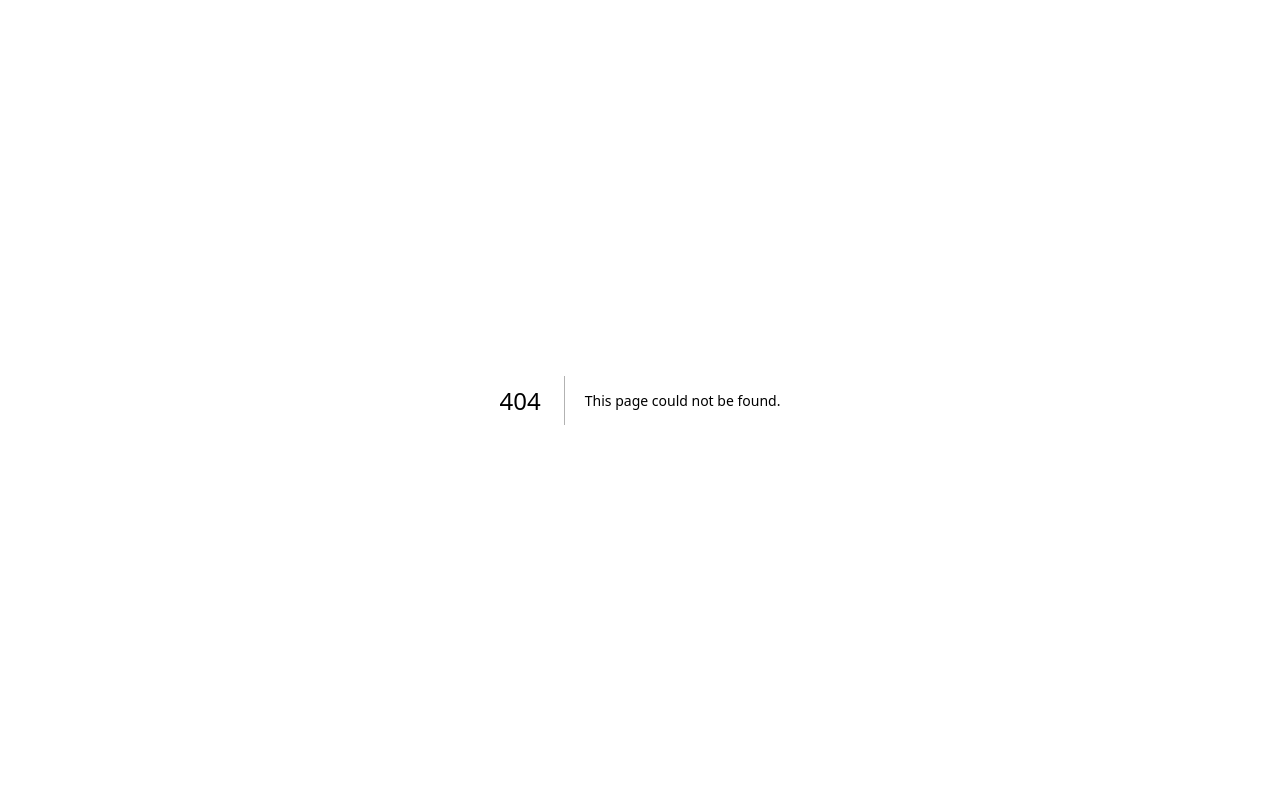
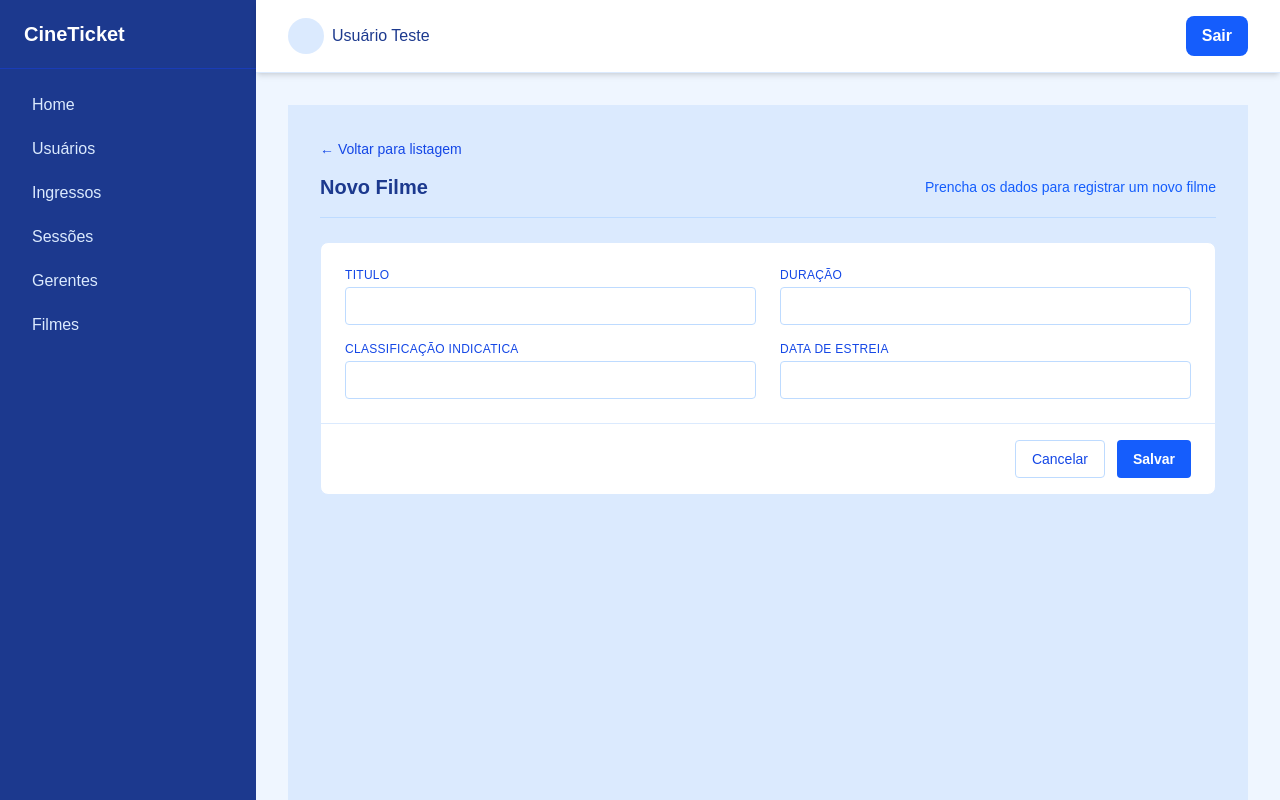
Before and after one commit to joaovictorgm/CineTicketvs2, a Next.js app in the folder front/: page /filmes/novo in a window 1280 px wide. Before the commit this address had no page. Shown: the top 800 px of the page. Built offline with nearby package versions, Linux system fonts and the light colour scheme.

Commit message:
Adicionando as rotas as telas de cadastro e edição de dados para a entidade filme.

```diff
--- /dev/null
+++ b/front/app/(sistema)/filmes/[codigo]/editar/page.tsx
@@ -0,0 +1,33 @@
+'use client'
+
+import Link from "next/link";
+import FilmeForm from "../../components/FilmeForm";
+import { useParams } from "next/navigation";
+
+export default function EditarFilme(){
+
+    const parametro = useParams();
+
+    const codigo = Number(parametro.codigo);
+    return(
+        <div>
+          <div>
+            <div>
+                <Link href="/usuarios" className="text-sm text-blue-600 hover:underline">
+                    ← Voltar para listagem
+                </Link>
+            <div className="flex items-center justify-between mt-3 mb-6 border-b border-blue-100 pb-4">
+            <h1 className="text-xl font-semibold text-blue-900">
+                <span>Editar Filme {codigo}</span>
+            </h1>
+            <p className="text-sm text-blue-500">Prencha os dados para editar o filme</p>
+          </div>
+
+        </div>
+        <div>
+            <FilmeForm/>
+        </div>
+        </div>
+        </div>
+    )
+}
--- /dev/null
+++ b/front/app/(sistema)/filmes/components/FilmeForm.tsx
@@ -0,0 +1,44 @@
+import Link from "next/link";
+
+export default function FilmeForm() {
+    return (
+        <form className="bg-white rounded-lg border border-blue-100">
+            <div className="grid grid-cols-2 gap-x-6 gap-y-4 p-6">
+                <div className="flex flex-col gap-1">
+                    <label className="text-xs font-medium text-blue-700 uppercase tracking-wide">
+                     Titulo
+                    </label>
+                    <input name="Titulo" className="border border-blue-200 rounded px-3 py-2 text-sm text-blue-900 focus:outline-none focus:ring-1 focus:ring-blue-400">
+                    </input>
+                </div>
+                <div className="flex flex-col gap-1">
+                    <label className="text-xs font-medium text-blue-700 uppercase tracking-wide">
+                     Duração
+                    </label>
+                    <input name="Duração" className="border border-blue-200 rounded px-3 py-2 text-sm text-blue-900 focus:outline-none focus:ring-1 focus:ring-blue-400">
+                    </input>
+                </div>
+                <div className="flex flex-col gap-1">
+                    <label className="text-xs font-medium text-blue-700 uppercase tracking-wide">
+                      Classificação Indicatica
+                    </label>
+                    <input name="Classificao" className="border border-blue-200 rounded px-3 py-2 text-sm text-blue-900 focus:outline-none focus:ring-1 focus:ring-blue-400">
+                    </input>
+                </div>
+                <div className="flex flex-col gap-1">
+                    <label className="text-xs font-medium text-blue-700 uppercase tracking-wide">
+                     Data de estreia
+                    </label>
+                    <input name = "DataEstreia"className="border border-blue-200 rounded px-3 py-2 text-sm text-blue-900 focus:outline-none focus:ring-1 focus:ring-blue-400">
+                    </input>
+                </div>
+
+            </div>
+            <div className="flex justify-end gap-3 border-t border-blue-100 px-6 py-4">
+                <Link href="/filmes" className="px-4 py-2 text-sm rounded text-blue-700 border border-blue-200 hover:bg-blue-50 transition-colors">Cancelar</Link>
+                <button type="submit" className="bg-blue-600 text-white text-sm font-semibold px-4 py-2 rounded hover:bg-blue-700 transition-colors">Salvar</button>
+            </div>
+        </form>
+
+    );
+}
--- /dev/null
+++ b/front/app/(sistema)/filmes/novo/page.tsx
@@ -0,0 +1,27 @@
+import Link from "next/link";
+import FilmeForm from "../components/FilmeForm";
+
+export default function CadastroFilme(){
+
+    return(
+        <div className="min-h-screen bg-blue-100 p-8">
+          <div className="max-w-4xl mx-auto">
+            <div>
+                <Link href="/filmes" className="text-sm text-blue-700 hover:underline">
+                    ← Voltar para listagem
+                </Link>
+            <div className="flex items-center justify-between mt-3 mb-6 border-b border-blue-200 pb-4">
+            <h1 className="text-xl font-semibold text-blue-900">
+                Novo Filme
+            </h1>
+            <p className="text-sm text-blue-600">Prencha os dados para registrar um novo filme</p>
+          </div>
+
+        </div>
+        <div>
+            <FilmeForm/>
+        </div>
+        </div>
+        </div>
+    )
+}
--- /dev/null
+++ b/front/app/(sistema)/filmes/page.tsx
@@ -0,0 +1,74 @@
+'use client'
+
+import { useEffect, useState } from "react";
+import {Filme} from "../types/filmes"
+import axios from "axios";
+import Link from "next/link";
+
+
+
+export default function Filmes(){
+    const [filmes,setFilme] = useState<Filme[]>([]);
+
+    useEffect(() =>{
+        carregarDados();
+    },[])
+
+
+const carregarDados = async()=>{
+    try{
+        const dados = axios.get<Filme[]>("http://localhost:8080/filmes");
+        console.log("Resposta da API:", (await dados).data);
+        setFilme((await dados).data);
+    }catch (error) {
+        alert("Erro ao carregar dados")
+    }
+    }
+
+    return(
+           <div className="min-h-screen bg-blue-100 p-8">
+            <div className="flex items-center justify-between mb-6">
+                <h1 className="text-2xl font-bold text-blue-900">
+                    Gestão de Filmes
+                </h1>
+                <Link href="/filmes/novo" className="bg-blue-600 text-white font-semibold px-4 py-2 rounded-lg hover:bg-blue-700 transition-colors"></Link>
+            </div>
+            <div>
+                <div className="bg-white rounded-xl shadow-md overflow-hidden">
+                    <table className="w-full text-left">
+                        <thead className="bg-blue-600 text-white">
+                            <tr>
+                               <th className="px-4 py-3 font-semibold">Código</th>
+                               <th className="px-4 py-3 font-semibold">titulo</th>
+                               <th className="px-4 py-3 font-semibold">Duração </th>
+                               <th className="px-4 py-3 font-semibold">Classificação Indicativa</th>
+                               <th className="px-4 py-3 font-semibold">Data de Estreia</th>
+                               <th className="px-4 py-3 font-semibold">Ações</th>
+                            </tr>
+                        </thead>
+                        <tbody className="divide-y divide-blue-100">
+                            {filmes.map((filme)=>(
+                                <tr key={filme.id} className="hover:bg-blue-50">
+                                     <td className="px-4 py-3 text-blue-900">{filme.id}</td>
+                                    <td className="px-4 py-3 text-blue-900">{filme.titulo}</td>
+                                    <td className="px-4 py-3 text-blue-900">{filme.duracaoMinutos}</td>
+                                    <td className="px-4 py-3 text-blue-900">{filme.classificacaoEtaria}</td>
+                                    <td className="px-4 py-3 text-blue-900">{filme.dataEstreia}</td>
+                                    <td className="px-4 py-3"><Link href={`/filmes/${filme.id}/editar`} className="text-blue-600 hover:underline">Editar</Link></td>
+                                </tr>
+
+                            ))}
+                            {filmes.length ===0 &&(
+                                <tr>
+                                    <td colSpan={5} className="px-4 py-6 text-center text-blue-500">
+                                        Nenhum filme encontrado
+                                    </td>
+                                </tr>
+                            )}
+                        </tbody>
+                    </table>
+                </div>
+            </div>
+           </div>
+    )
+}
--- /dev/null
+++ b/front/app/(sistema)/types/filmes.ts
@@ -0,0 +1,13 @@
+export class Filme{
+    constructor(
+        public id :number | null,
+        public titulo: string,
+        public duracaoMinutos: number,
+        public classificacaoEtaria:number,
+        public dataEstreia: String
+
+
+
+    ){}
+
+}
--- a/front/app/components/Sidebar.tsx
+++ b/front/app/components/Sidebar.tsx
@@ -12,6 +12,7 @@ export default function Sidebar(){
             <Link href="/ingressos" className="text-blue-100 px-4 py-2 rounded-lg hover:bg-blue-800 hover:text-white transition-colors">Ingressos</Link>
             <Link href="/sessoes" className="text-blue-100 px-4 py-2 rounded-lg hover:bg-blue-800 hover:text-white transition-colors">Sessões</Link>
             <Link href="/gerentes" className="text-blue-100 px-4 py-2 rounded-lg hover:bg-blue-800 hover:text-white transition-colors">Gerentes</Link>
+            <Link href="/filmes" className="text-blue-100 px-4 py-2 rounded-lg hover:bg-blue-800 hover:text-white transition-colors">Filmes</Link>
         </nav>
     </aside>);
 }
```
